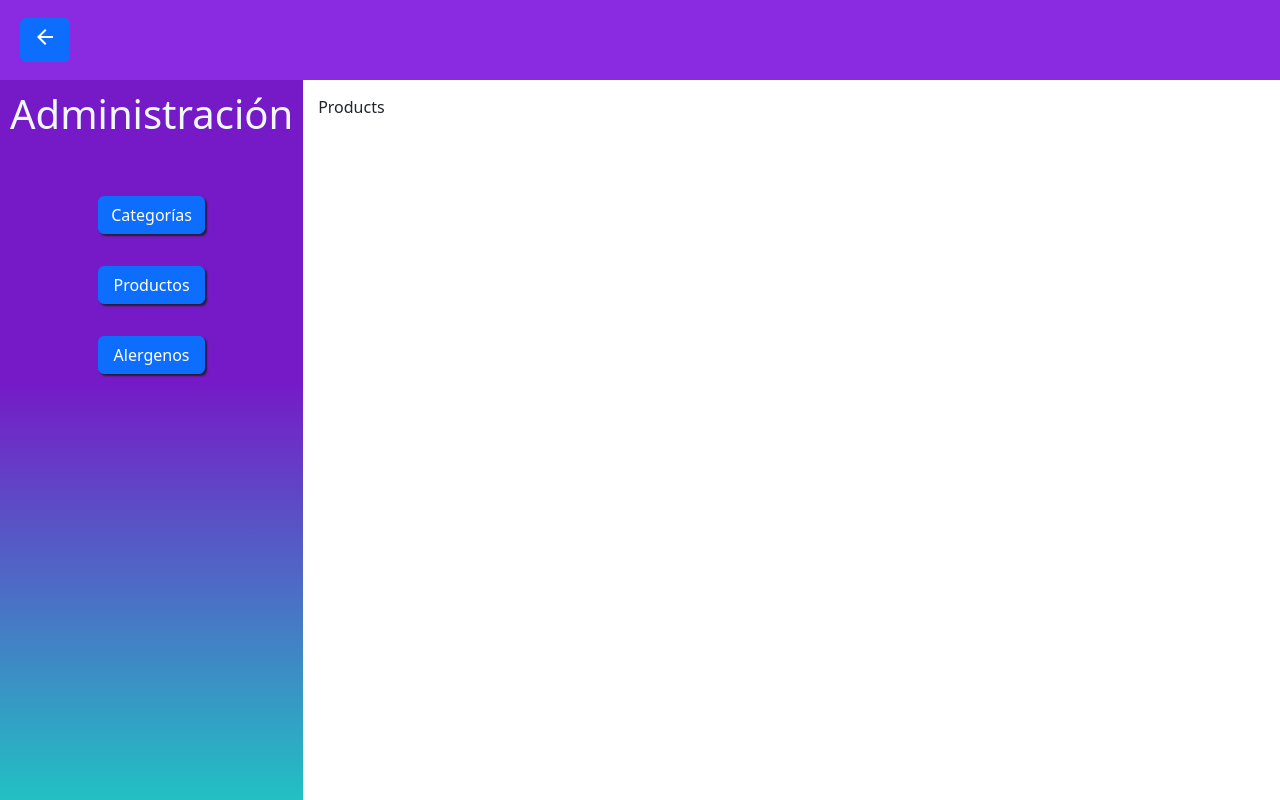
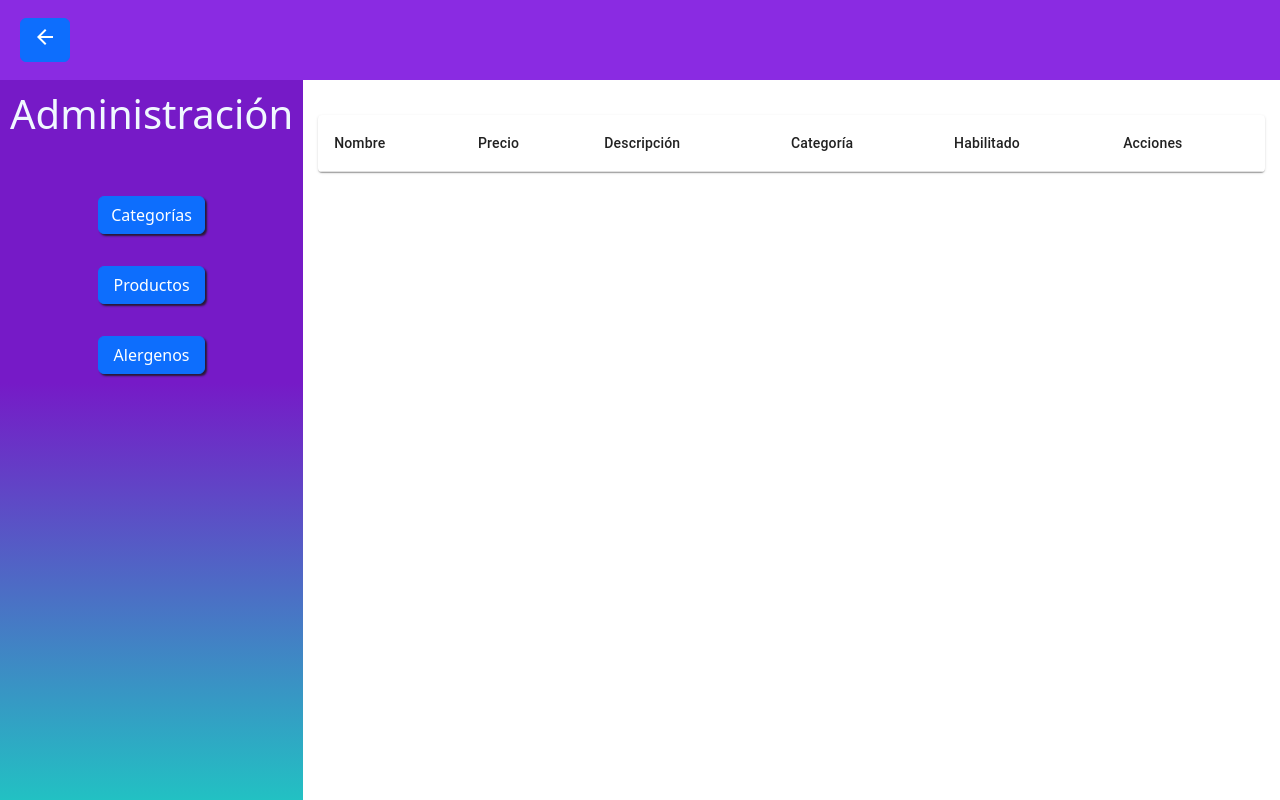
Before and after one commit to ThomasMunoz27/ProyectoFinal_Programacion_3_UTN, a React (Vite) app in the folder Proyecto Final Programacion 3 UTN/: page /administracion/productos in a window 1280 px wide. Built offline with nearby package versions, Linux system fonts and the light colour scheme.

Commit message:
start table products

```diff
--- a/Proyecto Final Programacion 3 UTN/package.json
+++ b/Proyecto Final Programacion 3 UTN/package.json
@@ -10,6 +10,9 @@
     "preview": "vite preview"
   },
   "dependencies": {
+    "@emotion/react": "^11.13.3",
+    "@emotion/styled": "^11.13.0",
+    "@mui/material": "^6.1.6",
     "@reduxjs/toolkit": "^2.2.8",
     "axios": "^1.7.7",
     "bootstrap": "^5.3.3",
--- /dev/null
+++ b/Proyecto Final Programacion 3 UTN/src/components/UI/Administration/Products/ListProducts/ListProducts.tsx
@@ -0,0 +1,26 @@
+import { Paper, Table, TableCell, TableContainer, TableHead, TableRow } from "@mui/material"
+
+export const ListProducts = () => {
+  return (
+    <div>
+
+        <TableContainer component={Paper} style={{ marginTop: '20px' }}>
+        <Table>
+          <TableHead>
+            <TableRow>
+              <TableCell>Nombre</TableCell>
+              <TableCell>Precio</TableCell>
+              <TableCell>Descripción</TableCell>
+              <TableCell>Categoría</TableCell>
+              <TableCell>Habilitado</TableCell>
+              <TableCell>Acciones</TableCell>
+            </TableRow>
+          </TableHead>
+
+
+
+            </Table>
+        </TableContainer>
+    </div>
+  )
+}
--- a/Proyecto Final Programacion 3 UTN/src/components/screens/Administration/Products/Products.tsx
+++ b/Proyecto Final Programacion 3 UTN/src/components/screens/Administration/Products/Products.tsx
@@ -1,6 +1,7 @@
 import { AdministrationAside } from "../../../UI/Administration/Aside/AdministrationAside"
 import { AdministrationHeader } from "../../../UI/Administration/Header/AdministrationHeader"
 import styles from "./Products.module.css";
+import { ListProducts } from "../../../UI/Administration/Products/ListProducts/ListProducts";
 
 export const Products = () => {
   return (
@@ -9,7 +10,7 @@ export const Products = () => {
       <div className={styles.mainContent}>
         <AdministrationAside />
         <div className={styles.contentHero}>
-          Products
+          <ListProducts/>
         </div>
       </div>
     </>
```
Also changed, not shown: 1 other file (tests, documents, lock files or other folders).
